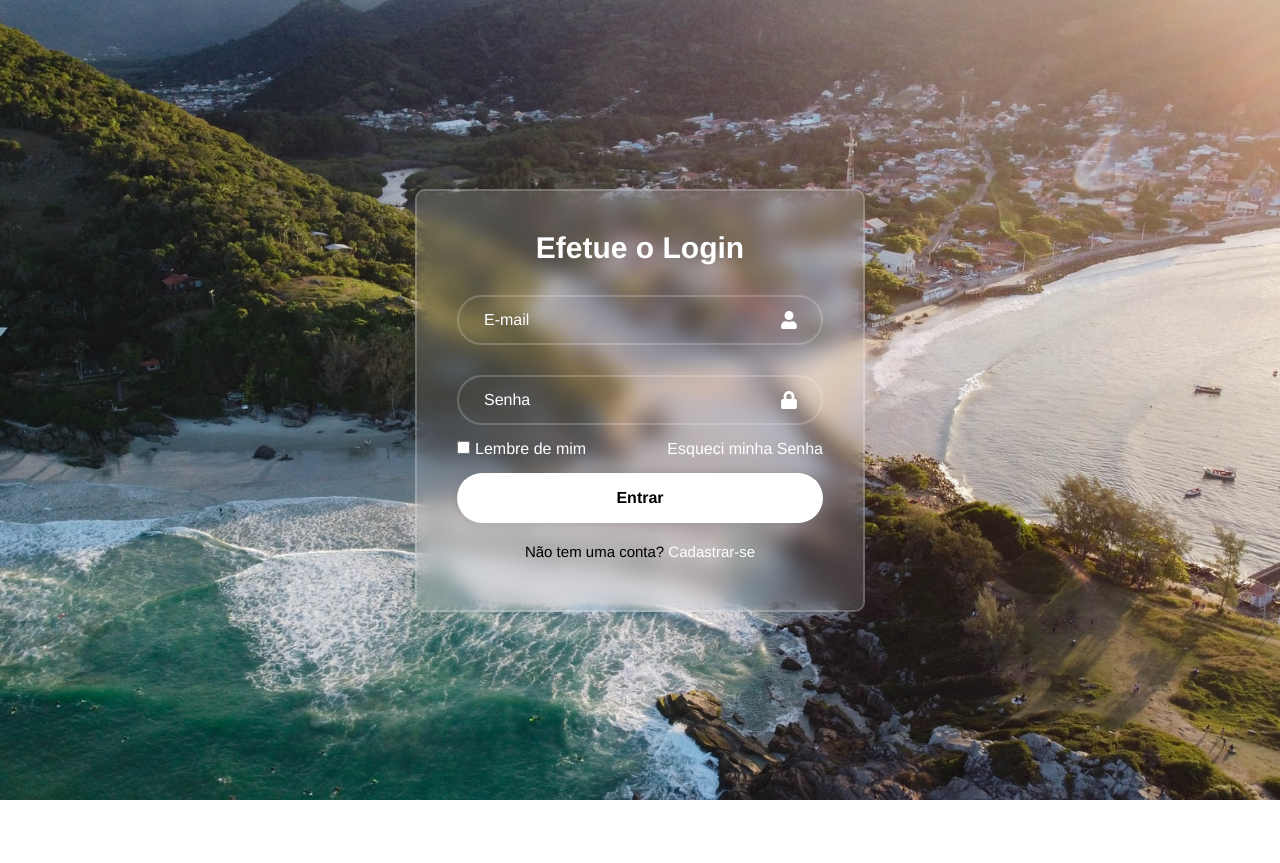
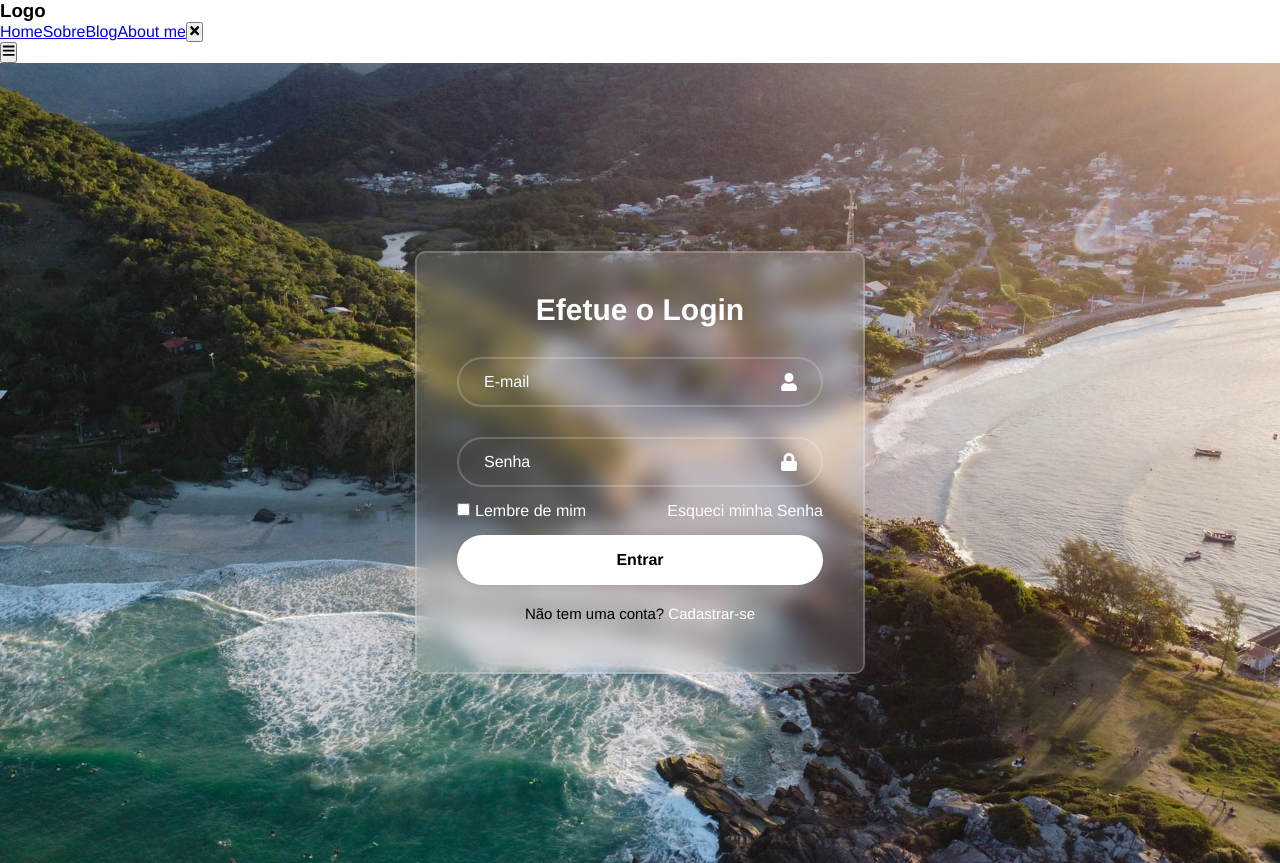
Before and after one commit to llucaasbarros/loginpagereact, a React (Vite) app: page / in a window 1280 px wide. Before the commit the page ends 800 px from the top, so only its background shows below. Built offline with nearby package versions, Linux system fonts and the light colour scheme.

Commit message:
Adicionando Basico Navbar

```diff
--- a/src/App.jsx
+++ b/src/App.jsx
@@ -1,13 +1,16 @@
 import './App.css'
 import Login from "./Components/Login/Login";
-
+import Navbar from './Components/Navbar/Navbar';
+import React from 'react'; // Importa React para poder usar React.Fragment
 
 
 function App() {
   return (
-    <div className="App">
-      <Login />
-
+    <div>
+      <Navbar />
+      <div className="App">
+        <Login />
+      </div>
     </div>
   );
 }
--- /dev/null
+++ b/src/Components/Navbar/Navbar.css
@@ -0,0 +1,7 @@
+@import url('https://fonts.googleapis.com/css2?family=Titillium+Web:wght@300;400;700&display=swap');
+
+*{
+    padding: 0;
+    margin: 0;
+    box-sizing: border-box;
+}
--- /dev/null
+++ b/src/Components/Navbar/Navbar.jsx
@@ -0,0 +1,31 @@
+import React from 'react'
+import {FaBars, FaTimes} from 'react-icons/fa'
+import { useRef } from 'react'
+
+const Navbar = () => {
+  const navRef = useRef();
+
+  const showNavbar = () => {
+    navRef.current.classicList.toggle("responsive_nav")
+  }
+
+  return (
+    <header>
+      <h3>Logo</h3>
+      <nav ref={navRef}>
+        <a href='#'>Home</a>
+        <a href='#'>Sobre</a>
+        <a href='#'>Blog</a>
+        <a href='#'>About me</a>
+        <button className="nav-btn nav-close-btn" onClick={showNavbar}>
+          <FaTimes/>
+        </button>
+      </nav>
+      <button className="nav-btn" onClick={showNavbar}>
+        <FaBars/>
+      </button>
+    </header>
+  )
+}
+
+export default Navbar
```
Also changed, not shown: src/Components/Home.jsx (added, +13 -0 lines).
